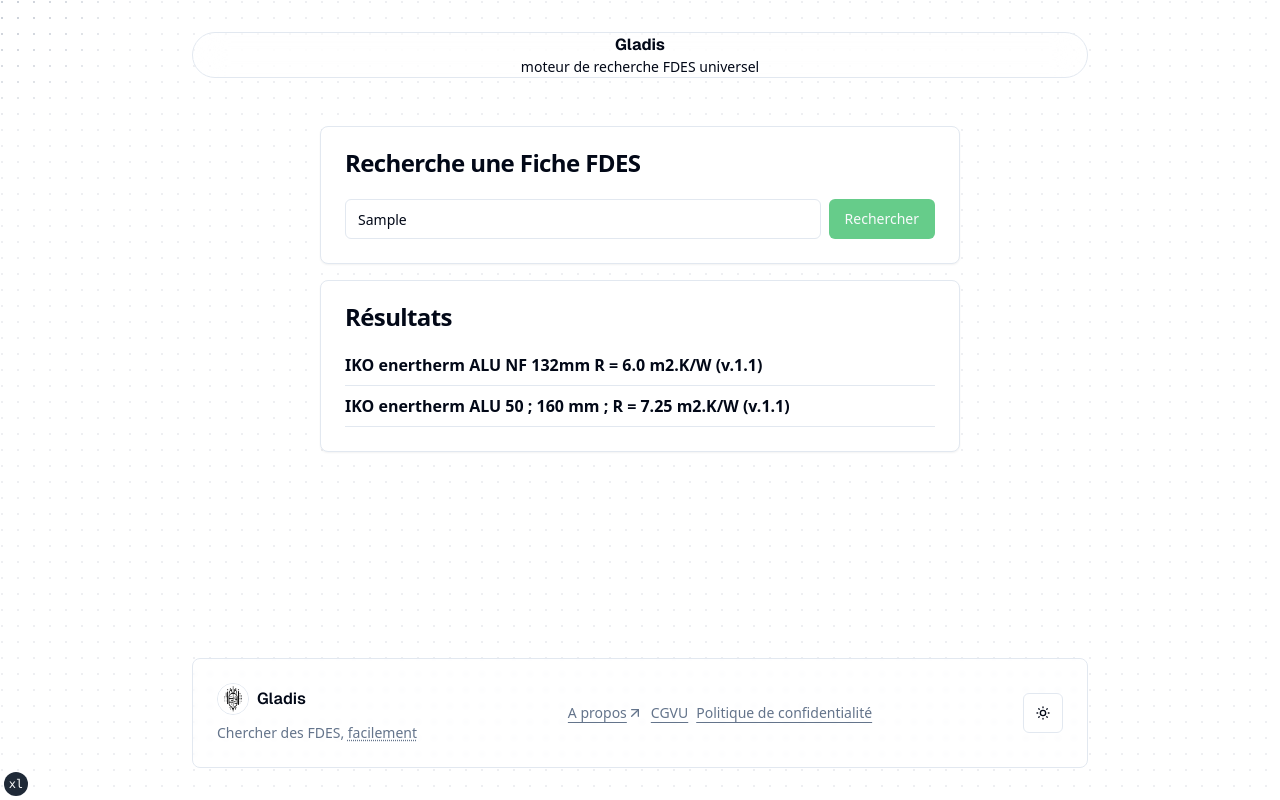
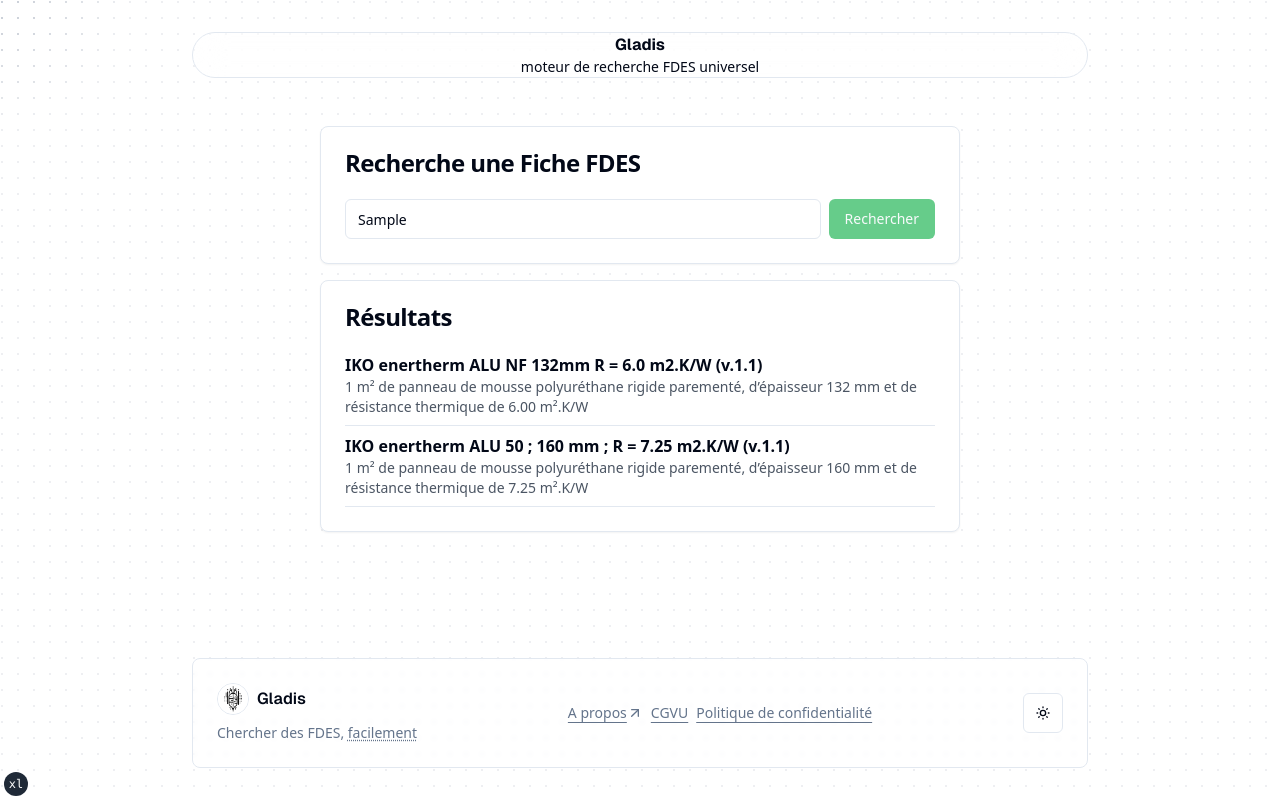
Before and after one commit to daikon-eco/gladis, a Next.js app in the folder frontend/: page /epd/1 in a window 1280 px wide. Both pictures are taken after typing "Sample" into the empty fields and a click on the button "Rechercher". Built offline with nearby package versions, Linux system fonts and the light colour scheme.

Commit message:
fix: typeerror

```diff
--- a/frontend/src/app/epd/[id]/page.tsx
+++ b/frontend/src/app/epd/[id]/page.tsx
@@ -55,7 +55,9 @@
               {results.map((result) => (
                 <li key={result.id} className="border-b pb-2">
                   <h3 className="font-semibold">{result.title}</h3>
-                  <p className="text-sm text-gray-600">{result.description}</p>
+                  <p className="text-sm text-gray-600">
+                    {result.functionalUnit}
+                  </p>
                 </li>
               ))}
             </ul>
```
